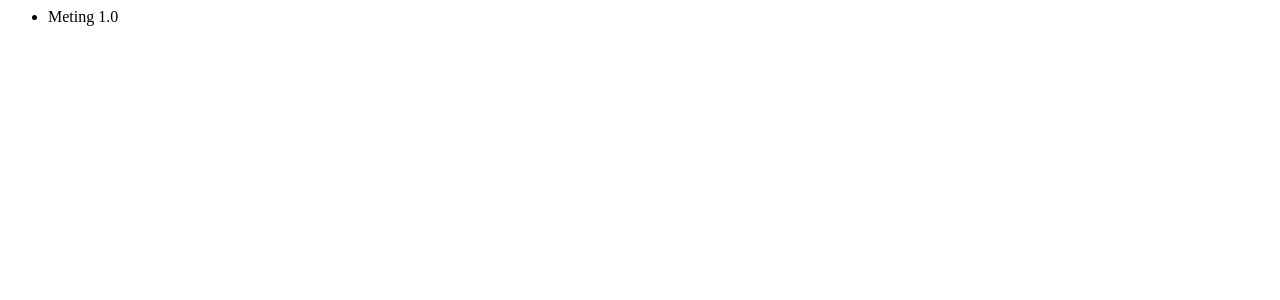
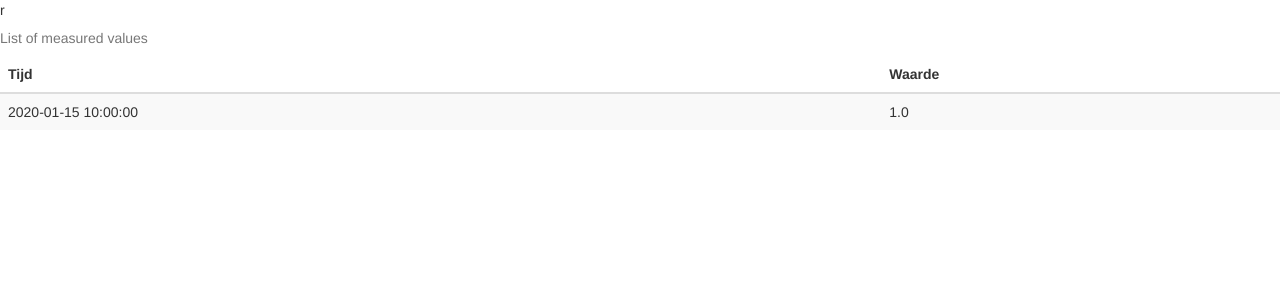
Before and after one commit to DavidHulsman/hanze-week3, a Flask app: page / in a window 1280 px wide. Before the commit the part shown is almost empty. Shown: the top 300 px of the page. Run offline with Flask 2, Linux system fonts and the light colour scheme; tables that the repository leaves empty hold one stand-in row (values such as "Sample post"); some libraries are stand-ins or nearby versions.

Commit message:
improve index's visual by making use of Bootstrap

```diff
--- a/templates/index.html
+++ b/templates/index.html
@@ -1,5 +1,33 @@
-<ul>
-  {% for meting in metingen %}
-  <li>{{meting}}</li>
-  {% endfor %}
-</ul>
+<!DOCTYPE html>
+<html lang="en">
+
+<head>
+  <meta charset="UTF-8">
+  <meta name="viewport" content="width=device-width, initial-scale=1.0">
+  <title>Document</title>
+  <link rel="stylesheet" href="https://maxcdn.bootstrapcdn.com/bootstrap/3.4.1/css/bootstrap.min.css">
+  <script src="https://ajax.googleapis.com/ajax/libs/jquery/3.4.1/jquery.min.js"></script>
+  <script src="https://maxcdn.bootstrapcdn.com/bootstrap/3.4.1/js/bootstrap.min.js"></script>
+</head>
+
+<body>
+  <table class="table table-sm table-striped table-hover table-dark">
+    <caption>List of measured values</caption>
+    <thead class="thead-dark">
+      <tr>
+        <th scope="col">Tijd</th>
+        <th scope="col">Waarde</th>
+      </tr>
+    </thead>r <tbody>
+      {% for meting in metingen %}
+      <tr>
+        <td>{{meting.tijdstempel}}</td>
+        <td>{{meting.meetwaarde}}</td>
+      </tr>
+      {% endfor %}
+    </tbody>
+  </table>
+
+</body>
+
+</html>
```
